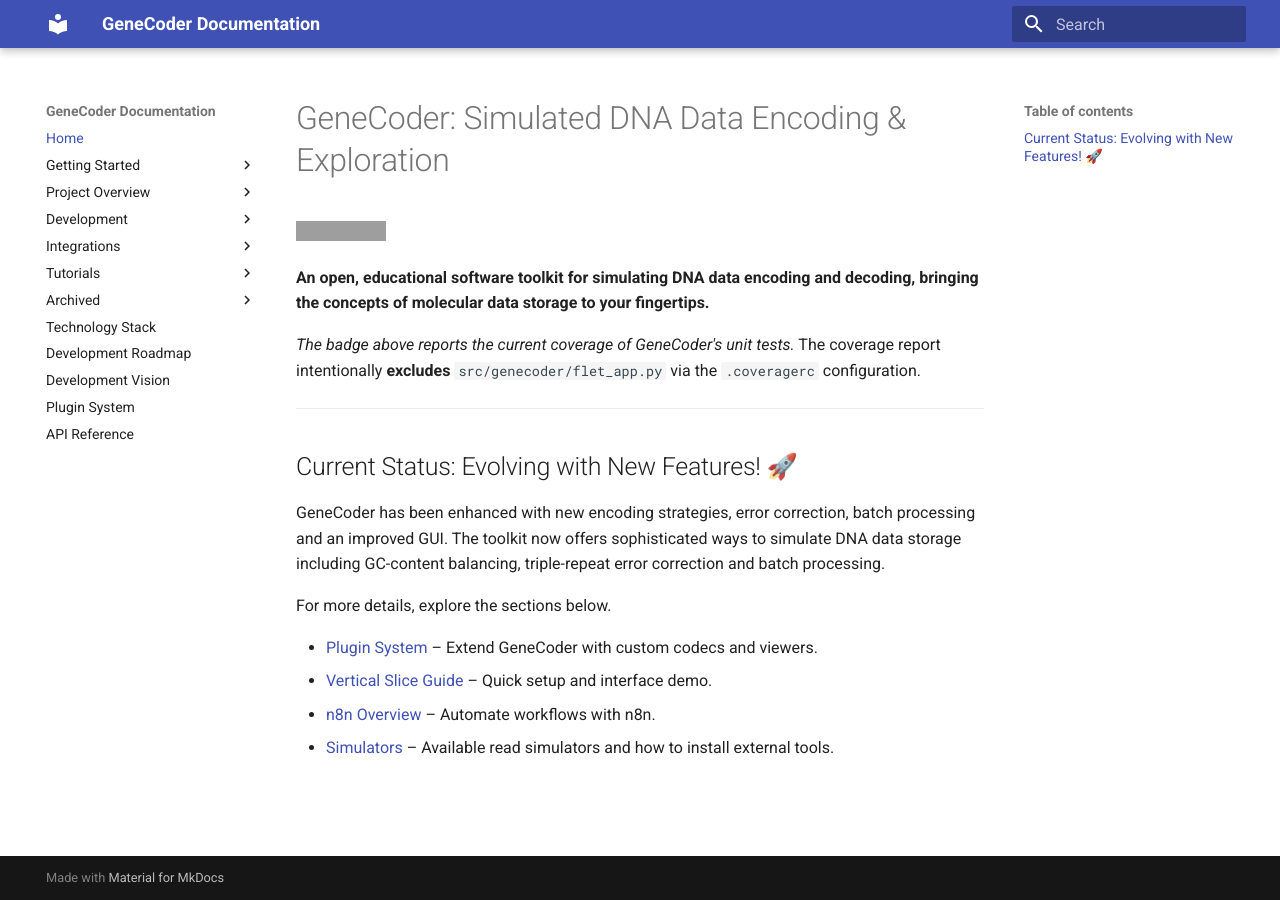
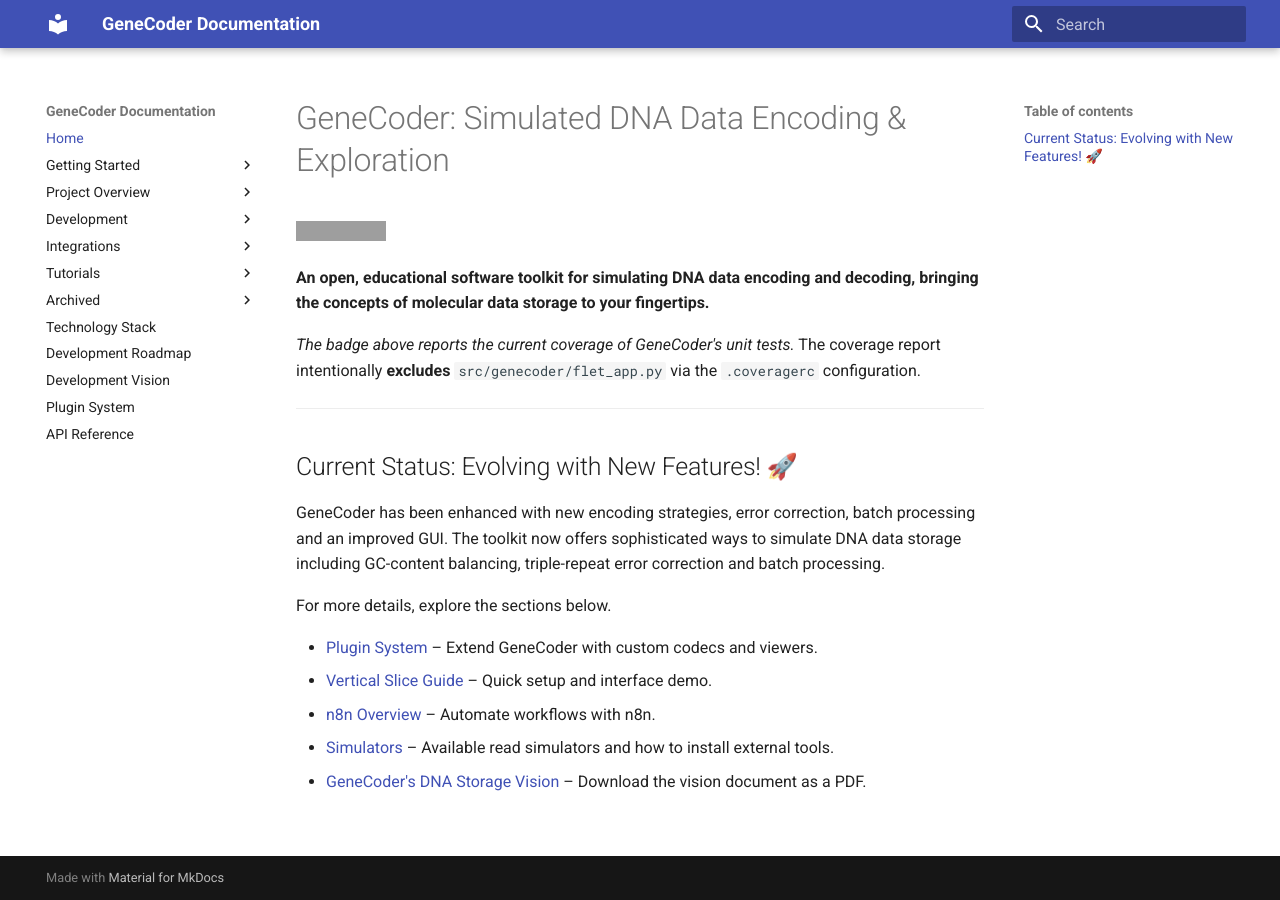
Before and after one commit to d0tTino/GeneCoder, an MkDocs documentation site: the page built from docs/index.md, in a window 1280 px wide. Built offline with MkDocs 1.6.1 and Material for MkDocs 9.7.7, drawn with Linux system fonts in a browser that asks for light colours; grey boxes are pictures that could not be loaded.

Commit message:
Remove PDF and update references

```diff
--- a/docs/index.md
+++ b/docs/index.md
@@ -18,3 +18,4 @@
 * [Vertical Slice Guide](vertical_slice.md) – Quick setup and interface demo.
 * [n8n Overview](n8n_overview.md) – Automate workflows with n8n.
 * [Simulators](simulators.md) – Available read simulators and how to install external tools.
+* [GeneCoder's DNA Storage Vision](https://github.com/d0tTino/GeneCoder/releases) – Download the vision document as a PDF.
```
Also changed, not shown: docs/DEVELOPMENT_VISION.md (+1 -0 lines).
